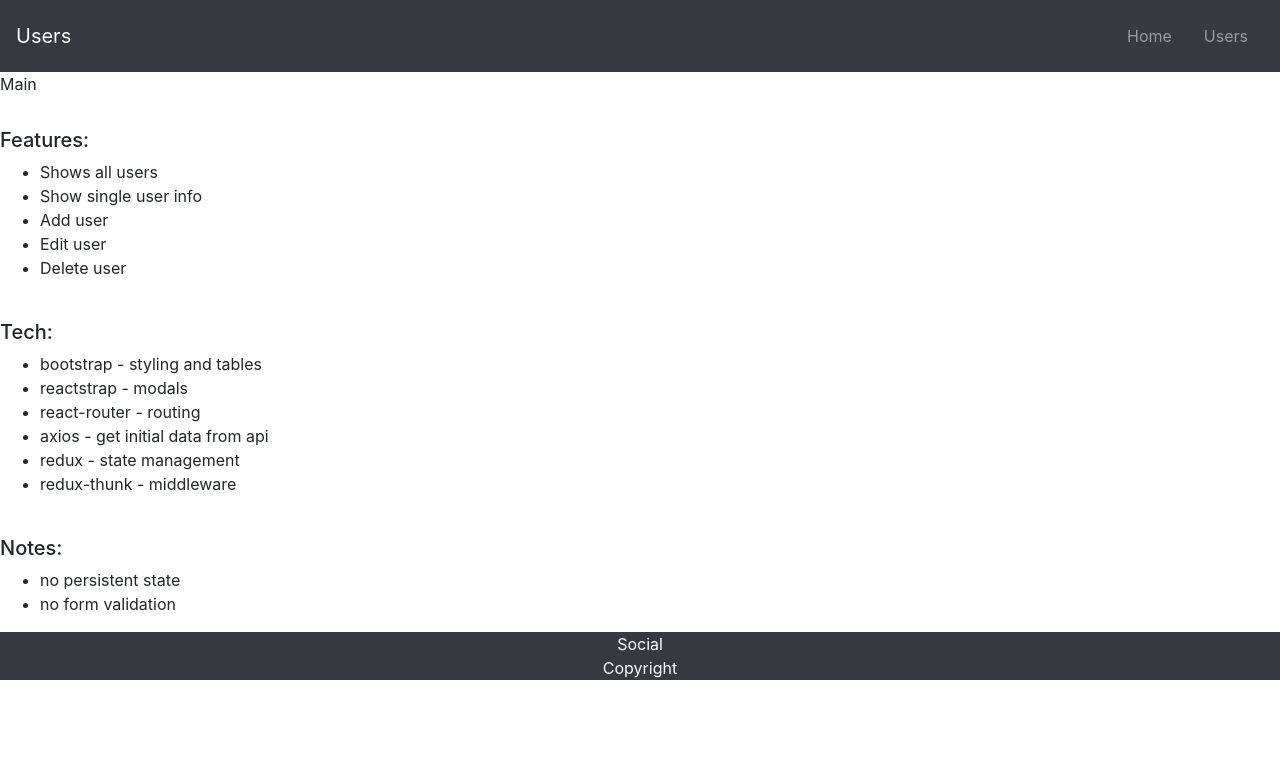
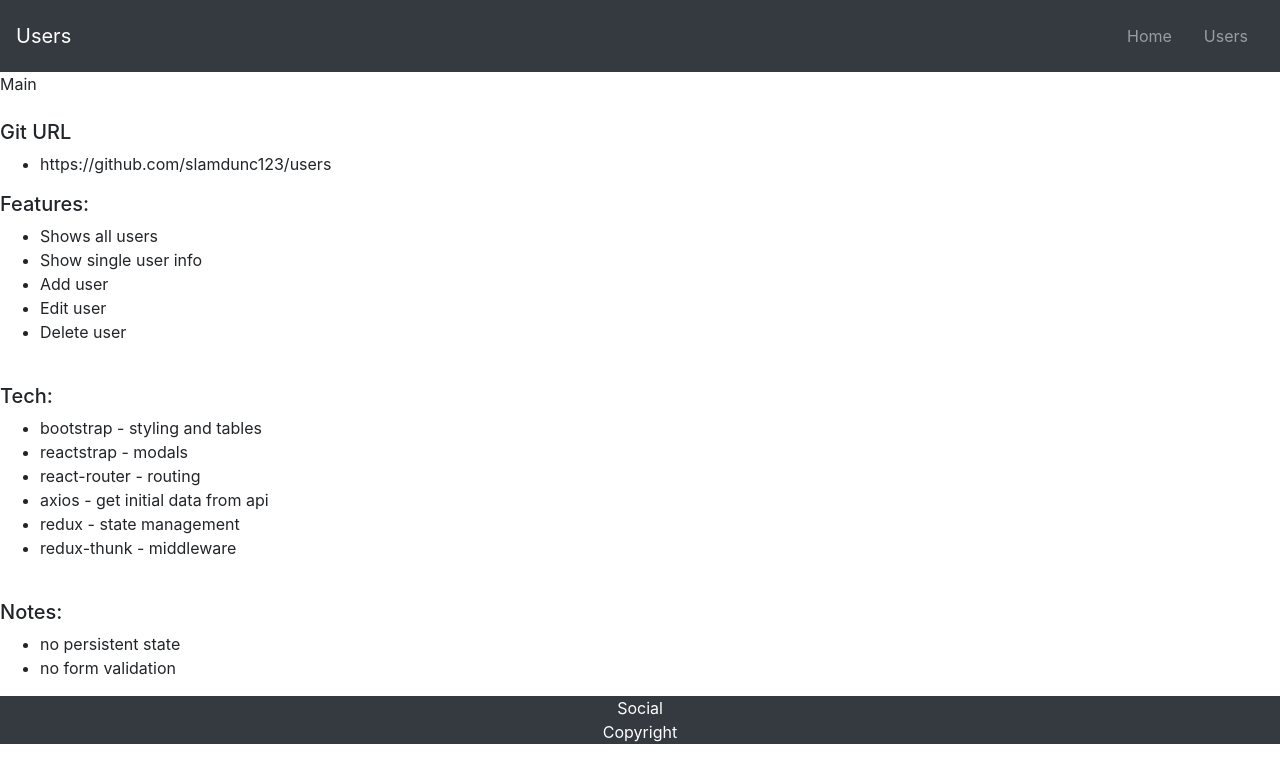
Before and after one commit to slamdunc123/users, a React (Create React App) app: page / in a window 1280 px wide. Shown: the top 782 px of the page. Built offline with nearby package versions, Linux system fonts and the light colour scheme; no server answers.

Commit message:
git url added

```diff
--- a/src/components/views/Home.js
+++ b/src/components/views/Home.js
@@ -4,7 +4,10 @@ const Home = () => {
     return(
         <div>
             <br/>
-            <h5></h5>
+            <h5>Git URL</h5>
+            <ul>
+                <li>https://github.com/slamdunc123/users</li>
+            </ul>
 
             <h5>Features:</h5>
             <ul>
```
